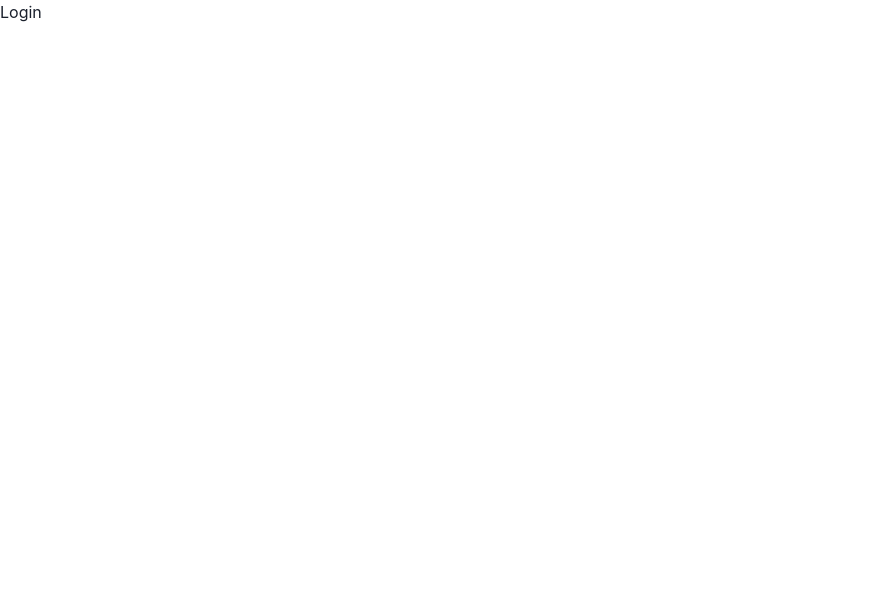
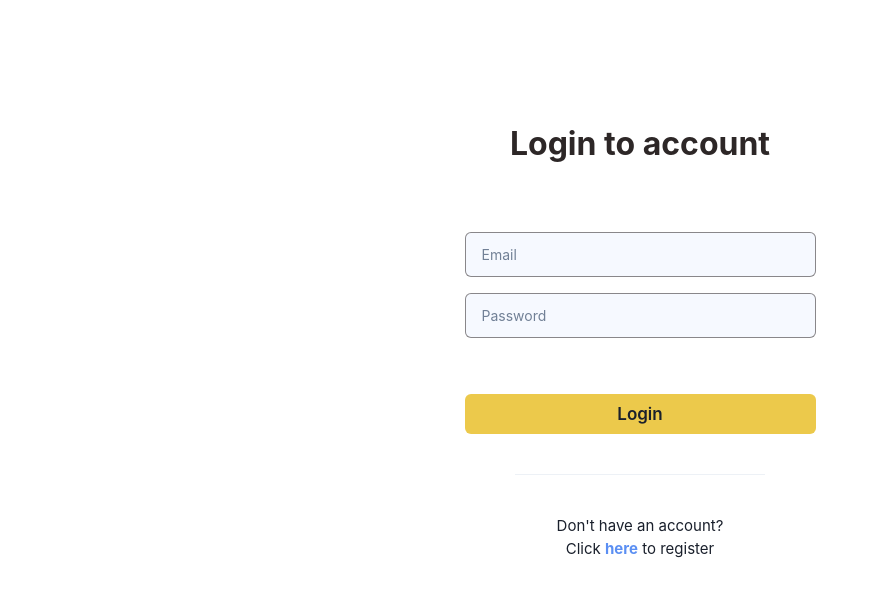
Before and after one commit to mriusdev/housing-review-app, a React (Create React App) app in the folder frontend/: page /login in a window 1280 px wide. Shown: the top 596 px of the page, without its empty margins (0-878 px from the left). Built offline with nearby package versions, Linux system fonts and the light colour scheme.

Commit message:
initial login functionality

```diff
--- /dev/null
+++ b/frontend/src/components/Login/LoginForm.tsx
@@ -0,0 +1,82 @@
+import { Input, Flex, Button } from "@chakra-ui/react";
+import { useState } from "react";
+
+import {useAppDispatch} from '../../app/hooks'
+import { login } from '../../features/auth/authSlice'
+
+interface IFormData {
+  email: string;
+  password: string;
+}
+
+const LoginForm = () => {
+  const [formData, setFormData] = useState<IFormData>({
+    email: "",
+    password: ""
+  })
+
+  const { email, password } = formData
+
+  const dispatch = useAppDispatch()
+
+  const onChange = (e: React.ChangeEvent<HTMLInputElement>) => {
+    setFormData((prevFormData) => ({
+      ...prevFormData,
+      [e.target.name]: e.target.value
+    }))
+  }
+
+  const loginUser = () => {
+    dispatch(login(formData))
+  }
+  return (
+    <Flex
+      flexDirection="column"
+      width={{ base: "100%", xl: "351px" }}
+      rowGap={14}
+      align="center"
+    >
+      <Flex flexDirection="column" rowGap={4} width="100%">
+        <Input
+          type="email"
+          focusBorderColor="brand.blue"
+          borderColor="#2d27278a"
+          bg="#5b8ff30d"
+          fontSize={{ base: "13px", xl: "14px"}}
+          placeholder="Email"
+          name="email"
+          value={email}
+          height="45px"
+          color="brands.mainDark"
+          onChange={onChange}
+        />
+        <Input
+          type="password"
+          focusBorderColor="brand.blue"
+          borderColor="#2d27278a"
+          bg="#5b8ff30d"
+          fontSize={{ base: "13px", xl: "14px"}}
+          placeholder="Password"
+          name="password"
+          value={password}
+          height="45px"
+          color="brands.mainDark"
+          onChange={onChange}
+        />
+      </Flex>
+
+      <Button
+        colorScheme="yellow"
+        fontWeight="semibold"
+        fontSize="17px"
+        color="brands.mainDark"
+        width="100%"
+        onClick={loginUser}
+      >
+        Login
+      </Button>
+    </Flex>
+  )
+}
+
+export default LoginForm
--- a/frontend/src/components/Register/Form.tsx
+++ b/frontend/src/components/Register/RegisterForm.tsx
@@ -1,8 +1,8 @@
-import { Input, Flex, Button } from "@chakra-ui/react";
-import { useState, useEffect } from "react";
+import { Input, Flex, Button, Text } from "@chakra-ui/react";
+import { useState } from "react";
 
-import {useAppSelector, useAppDispatch} from '../../app/hooks'
-import { register, reset } from '../../features/auth/authSlice'
+import {useAppDispatch} from '../../app/hooks'
+import { register } from '../../features/auth/authSlice'
 
 
 interface IFormData {
@@ -10,6 +10,12 @@ interface IFormData {
   email: string;
   password: string;
   passwordConfirm: string;
+}
+
+interface IWarningError {
+  formField: string;
+  warning: boolean;
+  warningMsg: string;
 }
 
 const Form = () => {
@@ -20,22 +26,39 @@ const Form = () => {
     passwordConfirm: ""
   });
 
+  const [formWarning, setFormWarning] = useState<IWarningError>({
+    formField: "",
+    warning: false,
+    warningMsg: ''
+  })
+
   const { name, email, password, passwordConfirm } = formData
 
   const dispatch = useAppDispatch()
-
-  const { user, isLoading, isError, isSuccess, message } = useAppSelector((state) => state.auth)
 
   const onChange = (e: React.ChangeEvent<HTMLInputElement>) => {
     setFormData((prevFormData) => ({
       ...prevFormData,
       [e.target.name]: e.target.value
     }))
+
+    if(formWarning.warning && formWarning.formField === e.target.name) {
+      setFormWarning({
+        formField: "",
+        warning: false,
+        warningMsg: ""
+      })
+    }
   }
 
   const registerUser = () => {
     if (password !== passwordConfirm) {
-      // handleError
+      setFormWarning({
+        formField: "password",
+        warning: true,
+        warningMsg: "Passwords must match"
+      })
+
     } else {
       const processedFormData = {
         name,
@@ -57,6 +80,7 @@ const Form = () => {
           focusBorderColor="brand.blue"
           borderColor="#2d27278a"
           bg="#5b8ff30d"
+          fontSize={{ base: "13px", xl: "14px"}}
           placeholder="Name"
           name="name"
           value={name}
@@ -69,6 +93,7 @@ const Form = () => {
           focusBorderColor="brand.blue"
           borderColor="#2d27278a"
           bg="#5b8ff30d"
+          fontSize={{ base: "13px", xl: "14px"}}
           placeholder="Email"
           name="email"
           value={email}
@@ -81,6 +106,7 @@ const Form = () => {
           focusBorderColor="brand.blue"
           borderColor="#2d27278a"
           bg="#5b8ff30d"
+          fontSize={{ base: "13px", xl: "14px"}}
           placeholder="Password"
           name="password"
           value={password}
@@ -93,6 +119,7 @@ const Form = () => {
           focusBorderColor="brand.blue"
           borderColor="#2d27278a"
           bg="#5b8ff30d"
+          fontSize={{ base: "13px", xl: "14px"}}
           placeholder="Confirm password"
           name="passwordConfirm"
           value={passwordConfirm}
@@ -100,6 +127,11 @@ const Form = () => {
           color="brands.mainDark"
           onChange={onChange}
         />
+        {formWarning.warning && (
+          <Text color="red.500" fontSize="sm" >
+            {formWarning.warningMsg}
+          </Text>
+        )}
       </Flex>
 
       <Button
--- a/frontend/src/features/auth/authService.ts
+++ b/frontend/src/features/auth/authService.ts
@@ -1,22 +1,24 @@
 import axios from 'axios'
+
+import { IUserRegisterData, IUserLoginData } from './authSlice';
 
 const API_URL = '/api/user/'
 
-
-interface IUserData {
-  name: string;
-  email: string;
-  password: string;
-}
-
-const register = async (userData: IUserData) => {
+const register = async (userData: IUserRegisterData) => {
   const response = await axios.post(API_URL + 'register', userData)
 
   return response.data
 }
 
+const login = async(userData: IUserLoginData) => {
+  const response = await axios.post(API_URL + 'login', userData)
+
+  return response.data
+}
+
 const authService = {
-  register
+  register,
+  login
 }
 
 export default authService
--- a/frontend/src/features/auth/authSlice.ts
+++ b/frontend/src/features/auth/authSlice.ts
@@ -4,8 +4,13 @@ import authService from './authService'
 
 const user = localStorage.getItem('user')
 
+export interface IUser {
+  email: string;
+  token: string;
+}
+
 interface IInitialState {
-  user: any;
+  user: IUser | null;
   isLoading: boolean;
   isError: boolean;
   isSuccess: boolean;
@@ -20,15 +25,32 @@ const initialState: IInitialState = {
   message: ''
 }
 
-interface IUserData {
+export interface IUserRegisterData {
   name: string;
   email: string;
   password: string;
 }
 
-export const register = createAsyncThunk('auth/register', async (userData: IUserData, thunkAPI) => {
+export interface IUserLoginData {
+  email: string;
+  password: string;
+}
+
+export const register = createAsyncThunk('auth/register', async (userData: IUserRegisterData, thunkAPI) => {
   try {
     return await authService.register(userData)
+
+  } catch (error: any) {
+
+    const message = (error.response.data.message)
+
+    return thunkAPI.rejectWithValue(message)
+  }
+})
+
+export const login = createAsyncThunk('auth/login', async (userData: IUserLoginData, thunkAPI) => {
+  try {
+    return await authService.login(userData)
 
   } catch (error: any) {
 
@@ -51,6 +73,7 @@ export const authSlice = createSlice({
   },
   extraReducers: (builder) => {
     builder
+      // register
       .addCase(register.pending, (state) => {
         state.isLoading = true
       })
@@ -68,6 +91,25 @@ export const authSlice = createSlice({
         state.user = null
         state.message = action.payload as string
       })
+
+      // login
+      .addCase(login.pending, (state) => {
+        state.isLoading = true
+      })
+      .addCase(login.fulfilled, (state, action) => {
+        state.isLoading = false
+        state.isSuccess = true
+        state.isError = false
+        state.user = action.payload
+        state.message = "Successfully logged in"
+      })
+      .addCase(login.rejected, (state, action) => {
+        state.isLoading = false
+        state.isSuccess = false
+        state.isError = true
+        state.user = null
+        state.message = action.payload as string
+      })
   }
 })
 
--- a/frontend/src/pages/Login.tsx
+++ b/frontend/src/pages/Login.tsx
@@ -1,10 +1,56 @@
-import React from 'react'
+import { useEffect } from 'react';
+import { Container, Text, Divider, Link, Flex, Hide, Show } from '@chakra-ui/react'
+import toast, { Toaster } from 'react-hot-toast';
+import { useNavigate } from 'react-router-dom'
 
-type Props = {}
+import {useAppSelector, useAppDispatch} from '../app/hooks'
+import { reset } from '../features/auth/authSlice'
+import LoginForm from '../components/Login/LoginForm'
 
-const Login = (props: Props) => {
+const Login = () => {
+  const { user, isLoading, isError, isSuccess, message } = useAppSelector((state) => state.auth)
+
+  const dispatch = useAppDispatch()
+  const navigate = useNavigate()
+
+  useEffect(() => {
+    let loadingToast
+
+    if(isLoading) {
+      console.log('loading is at ' + isLoading);
+
+      loadingToast = toast.loading('Loading');
+    }
+
+    if(isError) {
+      toast.dismiss(loadingToast)
+      toast.error(message);
+    }
+
+    if(isSuccess) {
+      toast.dismiss(loadingToast)
+      toast.success(message);
+      navigate('/')
+    }
+
+    dispatch(reset())
+
+  }, [user, isLoading, isError, isSuccess, message, dispatch, navigate])
   return (
-    <div>Login</div>
+    <Container height="100vh" maxW={{ base: "306px", xl: "351"}} px={0}>
+      <Flex direction="column" height="85%" justify="center" align="center">
+        <Text color="brand.mainDark" fontSize={{ base: "24px", xl:"32px" }} fontWeight="bold" mb={16}>
+          Login to account
+        </Text>
+        <LoginForm />
+        <Divider mt={10} width="250px" />
+        <Text textAlign="center" fontSize="15px" mt={10}>
+          Don't have an account? <br />
+          Click <Link href="/register" fontWeight="bold" color="brand.blue">here</Link> to register
+        </Text>
+      </Flex>
+      <Toaster />
+    </Container>
   )
 }
 
--- a/frontend/src/pages/Register.tsx
+++ b/frontend/src/pages/Register.tsx
@@ -1,25 +1,20 @@
-import { useState, useEffect } from "react";
-import { Container, Button, Text, Divider, Link, Flex, Hide, Show, Alert,
-  AlertIcon,
-  AlertTitle,
-  AlertDescription, } from '@chakra-ui/react'
+import { useEffect } from "react";
+import { Container, Text, Divider, Link, Flex, Hide, Show } from '@chakra-ui/react'
 import toast, { Toaster } from 'react-hot-toast';
-
+import { useNavigate } from 'react-router-dom'
 
 import {useAppSelector, useAppDispatch} from '../app/hooks'
 import { reset } from '../features/auth/authSlice'
-
-
-import Form from '../components/Register/Form'
+import RegisterForm from '../components/Register/RegisterForm'
 
 const Register = () => {
 
   const { user, isLoading, isError, isSuccess, message } = useAppSelector((state) => state.auth)
 
   const dispatch = useAppDispatch()
+  const navigate = useNavigate()
 
   useEffect(() => {
-    dispatch(reset())
 
     let loadingToast
 
@@ -37,16 +32,17 @@ const Register = () => {
     if(isSuccess) {
       toast.dismiss(loadingToast)
       toast.success(message);
+      navigate('/')
     }
 
+    dispatch(reset())
 
 
-  }, [user, isLoading, isError, isSuccess, message, dispatch])
+  }, [user, isLoading, isError, isSuccess, message, dispatch, navigate])
 
   return (
-    <Container maxW={{ base: "306px", xl: "1024px"}} px={0}>
-      <Flex flexDirection={{ base: "column", xl: "row"}} height="100vh" align="center" justify={{ base:"center", xl:"space-between" }}>
-
+    <Container height="100vh" maxW={{ base: "306px", xl: "1024px"}} px={0}>
+      <Flex flexDirection={{ base: "column", xl: "row"}} height="100%" align="center" justify={{ base:"center", xl:"space-between" }}>
 
         <Show above="xl">
           <Flex direction="column" align="center" justify="center">
@@ -58,13 +54,13 @@ const Register = () => {
           </Flex>
 
           <Divider orientation='vertical' height="500px" />
-          <Form />
+          <RegisterForm />
         </Show>
 
 
         <Hide above="xl">
           <Text color="brand.mainDark"fontSize="24px" fontWeight="bold" mb={20}>Create a new account</Text>
-          <Form />
+          <RegisterForm />
           <Divider mt={10} />
           <Text textAlign="center" fontSize="15px" mt={10}>
             Already have an account? <br />
```
